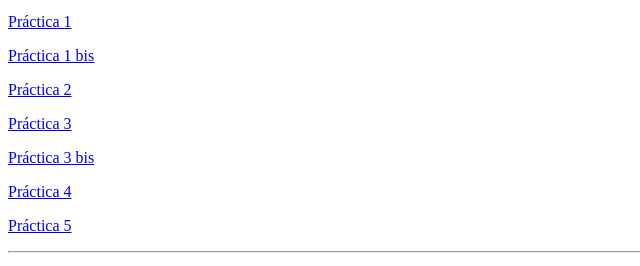
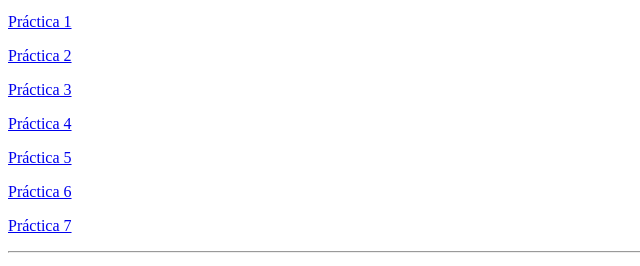
Before and after one commit to saraqc89/saraqc89.github.io, a plain HTML site: page index.html in a window 1280 px wide. Shown: the part 233-499 px from the top of the page, 0-640 px from the left. Drawn offline with Linux system fonts and the light colour scheme.

Commit message:
Update exercise links in index.html

```diff
--- a/index.html
+++ b/index.html
@@ -11,13 +11,13 @@
     <p>Soy estudiante de Bachillerato y aquí publico los trabajos realizados en TDAII.</p>
     <h2>Ejercicios de p5.js</h2>
     <p>Aquí puedes consultar mis prácticas de programación:</p>
-    <p><a href="ejercicios_p5js/apellido_nombre_p5_1.html">Práctica 1</a></p>
-    <p><a href="ejercicios_p5js/apellido_nombre_p5_1bis.html">Práctica 1 bis</a></p>
-    <p><a href="ejercicios_p5js/apellido_nombre_p5_2.html">Práctica 2</a></p>
-    <p><a href="ejercicios_p5js/apellido_nombre_p5_3.html">Práctica 3</a></p>
-    <p><a href="ejercicios_p5js/apellido_nombre_p5_3bis.html">Práctica 3 bis</a></p>
-    <p><a href="ejercicios_p5js/apellido_nombre_p5_4.html">Práctica 4</a></p>
-    <p><a href="ejercicios_p5js/apellido_nombre_p5_5.html">Práctica 5</a></p>
+    <p><a href="ejercicios_p5js/Quirós_Cañedo_Sara_p5_1.html">Práctica 1</a></p>
+    <p><a href="ejercicios_p5js/Quirós_Cañedo_Sara_p5_2.html">Práctica 2</a></p>
+    <p><a href="ejercicios_p5js/Quirós_Cañedo_Sara_p5_3.html">Práctica 3</a></p>
+    <p><a href="ejercicios_p5js/Quirós_Cañedo_Sara_p5_4.html">Práctica 4</a></p>
+    <p><a href="ejercicios_p5js/Quirós_Cañedo_Sara_p5_5.html">Práctica 5</a></p>
+    <p><a href="ejercicios_p5js/Quirós_Cañedo_Sara_p5_6.html">Práctica 6</a></p>
+    <p><a href="ejercicios_p5js/Quirós_Cañedo_Sara_p5_7.html">Práctica 7</a></p>
     <hr>
     <p>Esta obra está bajo licencia <a href="https://creativecommons.org/licenses/by-nc-sa/4.0/">CC BY-NC-SA 4.0</a>.</p>
 </body>
```
